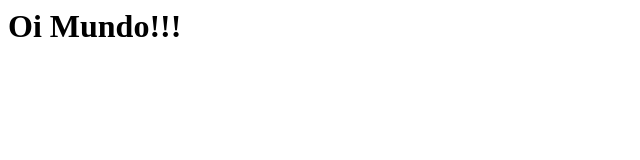
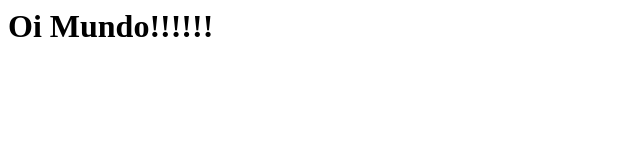
Before and after one commit to ronaldounifor/EstudosFinais, a plain HTML site: page index.html in a window 1280 px wide. Shown: the full height of the page, 0-640 px from the left. Drawn offline with Linux system fonts and the light colour scheme.

Commit message:
Mensagem 3

```diff
--- a/index.html
+++ b/index.html
@@ -5,6 +5,6 @@
     </title>
   </head>
   <body>
-    <h1>Oi Mundo!!!</h1>
+    <h1>Oi Mundo!!!!!!</h1>
   </body>
 </html>
```
